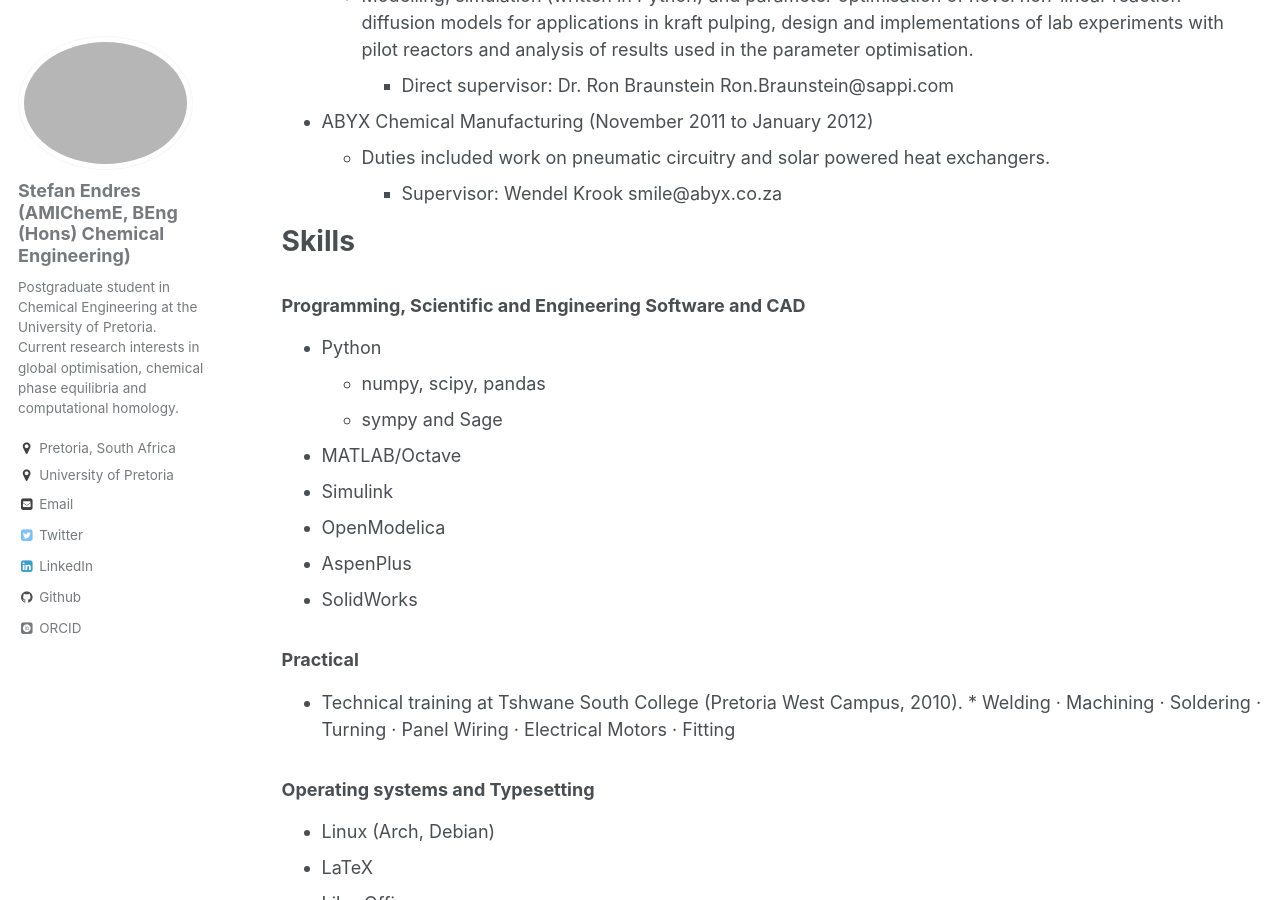
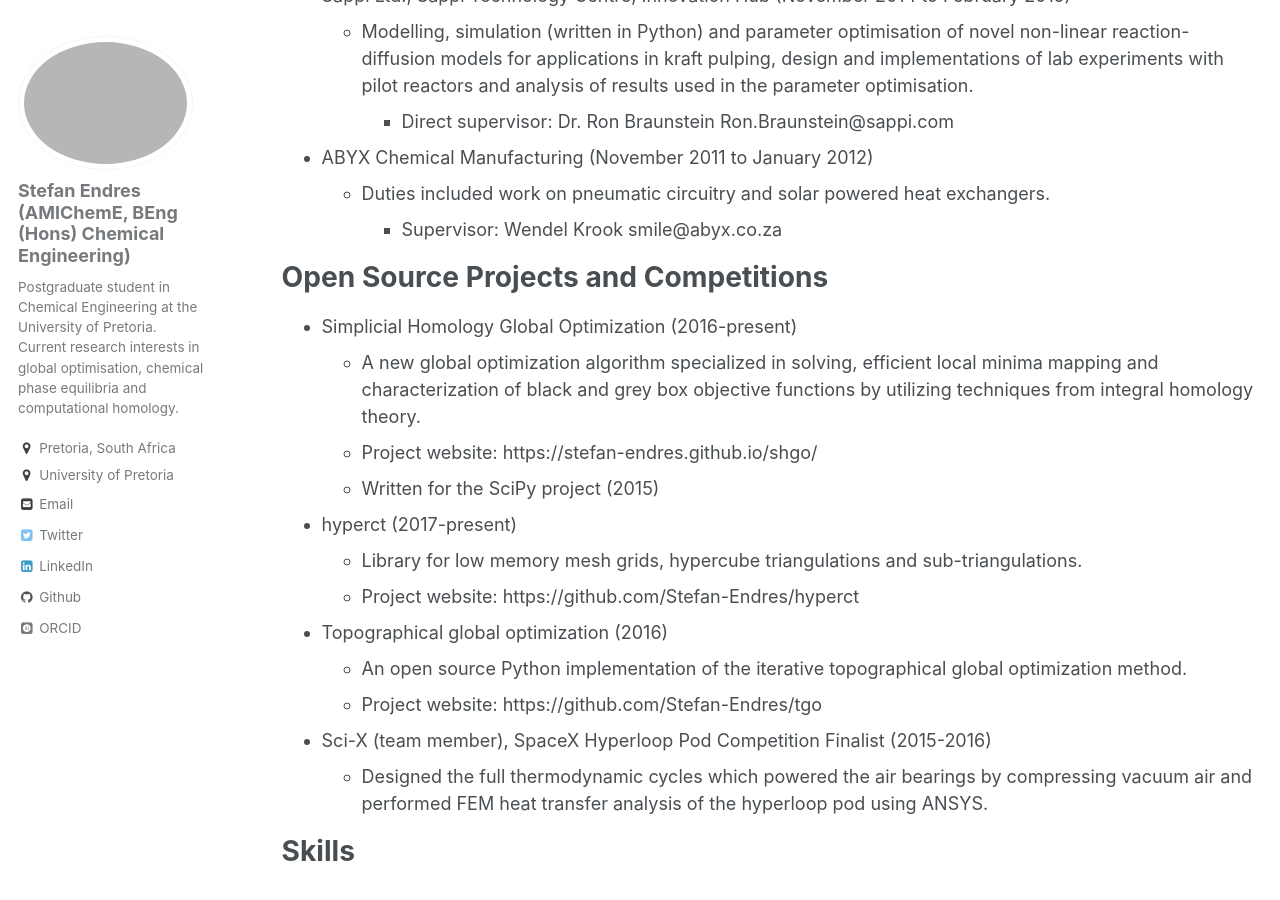
Before and after one commit to Stefan-Endres/Stefan-Endres.github.io, a Jekyll site: the page built from _pages/cv.md, in a window 1280 px wide and 900 px high, scrolled down 1317 px. Built offline with Jekyll 4.4.1, drawn with Linux system fonts in a browser that asks for light colours; some web fonts are replaced; some of the changed text lies outside the part shown.

Commit message:
Update cv.md

```diff
--- a/_pages/cv.md
+++ b/_pages/cv.md
@@ -12,7 +12,7 @@ redirect_from:
 Education
 ======
 * M.Eng. Chemical Engineering, University of Pretoria, 2017 (expected)
-    * Thesis title: "A Simplicial Homology Algorithm for Lipschitz Optimisation"
+    * Thesis title: "A Simplicial Homology Algorithm for Lipschitz Optimisation".
     * Supervisors:
         * Prof. Walter Focke ([Walter.Focke@up.ac.za](mailto:Walter.Focke@up.ac.za))
         * Mr. Carl Sandrock ([Carl.Sandrock@up.ac.za](mailto:Carl.Sandrock@up.ac.za))
@@ -28,7 +28,7 @@ Education
                 * Mr. Carl Sandrock ([Carl.Sandrock@up.ac.za](mailto:Carl.Sandrock@up.ac.za))
 
     * Research projects:
-        * ”Model of a Platinum Group Metal Dissolution Reactor.”
+        * ”Model of a Platinum Group Metal Dissolution Reactor”
             * Supervisor: Mr. Carl Sandrock ([Carl.Sandrock@up.ac.za](mailto:Carl.Sandrock@up.ac.za))
     * Final year design project:
         * ”Biodiesel Production from Cultivation of Chlorella Sp.”
@@ -51,6 +52,22 @@ Employment History
 * ABYX Chemical Manufacturing (November 2011 to January 2012)
     *  Duties included work on pneumatic circuitry and solar powered heat exchangers.
         * Supervisor: Wendel Krook [smile@abyx.co.za](smile@abyx.co.za)
+
+Open Source Projects and Competitions
+======
+* Simplicial Homology Global Optimization (2016-present)
+    * A new global optimization algorithm specialized in solving, efficient local minima mapping and characterization of black and grey box objective functions by utilizing techniques from integral homology theory.
+    * Project website: https://stefan-endres.github.io/shgo/
+    * Written for the [SciPy project](https://www.scipy.org/)
+(2015)
+* hyperct (2017-present)
+    * Library for low memory mesh grids, hypercube triangulations and sub-triangulations.
+    * Project website: https://github.com/Stefan-Endres/hyperct
+* Topographical global optimization (2016)
+    * An open source Python implementation of the iterative topographical global optimization method.
+    * Project website: https://github.com/Stefan-Endres/tgo
+* Sci-X (team member), SpaceX Hyperloop Pod Competition Finalist (2015-2016)
+    * Designed the full thermodynamic cycles which powered the air bearings by compressing vacuum air and performed FEM heat transfer analysis of the hyperloop pod using ANSYS.
 
 Skills
 ======
@@ -78,8 +95,6 @@ Skills
 * Windows, MS Office/OpenOffice
 Employment History
 
-
-
 Volunteer Work
 ======
 * [Husky Romi Wolf Sanctuary](http://huskyromi.co.za/wp/)
```
Also changed, not shown: other parts of _pages/cv.md (+2 -1 lines).
